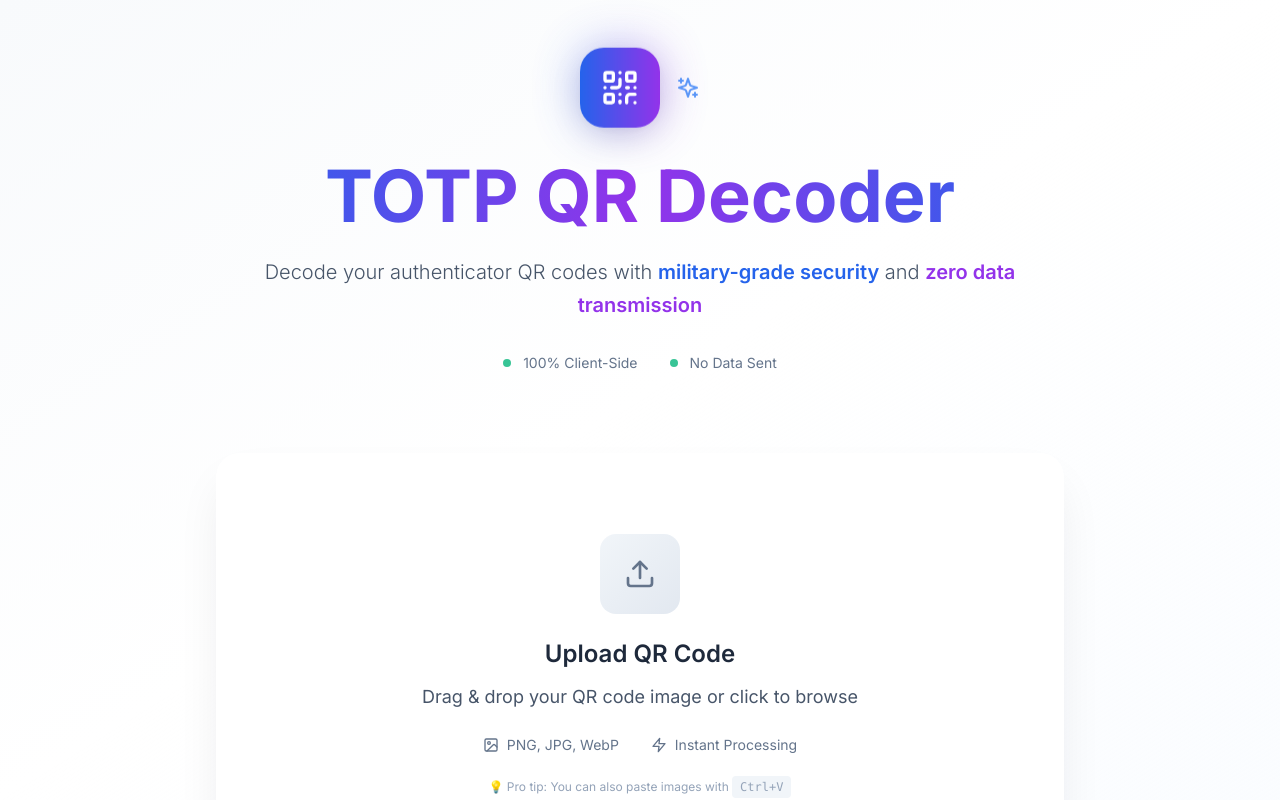
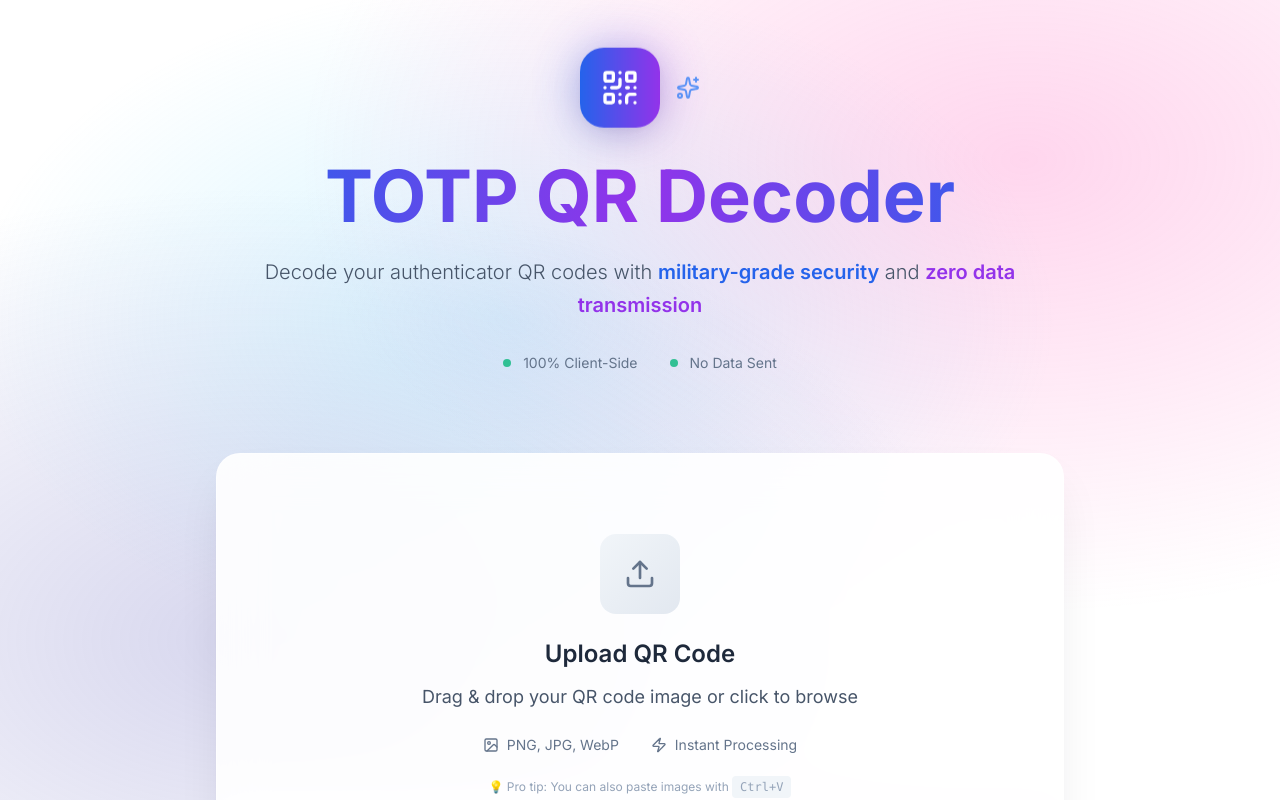
Before and after one commit to VizzleTF/TOTP_decoder, a React (Vite) app in the folder web/: page / in a window 1280 px wide. Shown: the top 800 px of the page. Built offline with nearby package versions, Linux system fonts and the light colour scheme.

Commit message:
✨ feat(web): upgrade dependencies and add dark theme support

```diff
--- a/web/index.html
+++ b/web/index.html
@@ -16,7 +16,13 @@
     if (isRussian) {
       document.title = 'TOTP QR Декодер';
     }
+
+    // Dark theme detection and setup
+    if (window.matchMedia('(prefers-color-scheme: dark)').matches) {
+      document.documentElement.classList.add('dark');
+    }
   </script>
+
 </head>
 
 <body>
--- a/web/src/components/ui/Card.tsx
+++ b/web/src/components/ui/Card.tsx
@@ -20,8 +20,7 @@ export const Card: React.FC<CardProps> = ({
         'rounded-3xl transition-all duration-300',
         {
           'glass-card-strong': variant === 'default',
-          'bg-gradient-to-br from-emerald-50/90 to-green-50/90 dark:from-emerald-900/30 dark:to-green-900/30 border border-emerald-200/60 dark:border-emerald-700/60 shadow-soft backdrop-blur-xl': variant === 'success',
-          'bg-gradient-to-br from-red-50/90 to-rose-50/90 dark:from-red-900/30 dark:to-rose-900/30 border border-red-200/60 dark:border-red-700/60 shadow-soft backdrop-blur-xl': variant === 'error',
+          'bg-gradient-to-br from-emerald-50/90 to-green-50/90 dark:from-slate-800/90 dark:to-slate-700/90 border border-emerald-200/60 dark:border-slate-600/60 shadow-soft backdrop-blur-xl': variant === 'success', 'bg-gradient-to-br from-red-50/90 to-rose-50/90 dark:from-red-900/30 dark:to-rose-900/30 border border-red-200/60 dark:border-red-700/60 shadow-soft backdrop-blur-xl': variant === 'error',
           'glass-card': variant === 'glass'
         },
         {
--- a/web/src/index.css
+++ b/web/src/index.css
@@ -21,17 +21,29 @@
 
   /* Light theme (default) */
   body {
-    @apply bg-gradient-to-br from-slate-50 via-white to-blue-50/30 text-slate-900;
+    @apply bg-gradient-to-br from-slate-50 to-slate-100 text-slate-900;
+    background-image:
+      radial-gradient(at 20% 80%, rgba(120, 119, 198, 0.3) 0px, transparent 50%),
+      radial-gradient(at 80% 20%, rgba(255, 119, 198, 0.3) 0px, transparent 50%),
+      radial-gradient(at 40% 40%, rgba(120, 219, 255, 0.3) 0px, transparent 50%);
   }
 
   /* Dark theme - premium colors */
+  .dark body {
+    @apply bg-gradient-to-br from-black to-slate-900 text-slate-100;
+    background-image:
+      radial-gradient(at 20% 80%, rgba(75, 85, 150, 0.6) 0px, rgba(0, 0, 0, 0.8) 50%),
+      radial-gradient(at 80% 20%, rgba(150, 75, 120, 0.6) 0px, rgba(0, 0, 0, 0.8) 50%),
+      radial-gradient(at 40% 40%, rgba(75, 150, 180, 0.6) 0px, rgba(0, 0, 0, 0.8) 50%);
+  }
+
   @media (prefers-color-scheme: dark) {
     body {
-      @apply bg-gradient-to-br from-slate-900 via-slate-800 to-slate-900 text-slate-100;
+      @apply bg-gradient-to-br from-black to-slate-900 text-slate-100;
       background-image:
-        radial-gradient(at 40% 20%, rgb(120, 119, 198, 0.3) 0px, transparent 50%),
-        radial-gradient(at 80% 0%, rgb(120, 119, 198, 0.2) 0px, transparent 50%),
-        radial-gradient(at 0% 50%, rgb(59, 130, 246, 0.2) 0px, transparent 50%);
+        radial-gradient(at 20% 80%, rgba(75, 85, 150, 0.6) 0px, rgba(0, 0, 0, 0.8) 50%),
+        radial-gradient(at 80% 20%, rgba(150, 75, 120, 0.6) 0px, rgba(0, 0, 0, 0.8) 50%),
+        radial-gradient(at 40% 40%, rgba(75, 150, 180, 0.6) 0px, rgba(0, 0, 0, 0.8) 50%);
     }
   }
 
@@ -115,15 +127,25 @@
 }
 
 @keyframes float {
-  0%, 100% { transform: translateY(0px); }
-  50% { transform: translateY(-10px); }
+
+  0%,
+  100% {
+    transform: translateY(0px);
+  }
+
+  50% {
+    transform: translateY(-10px);
+  }
 }
 
 @keyframes pulse-glow {
-  0%, 100% {
+
+  0%,
+  100% {
     box-shadow: 0 0 20px rgba(59, 130, 246, 0.3);
     transform: scale(1);
   }
+
   50% {
     box-shadow: 0 0 30px rgba(59, 130, 246, 0.5);
     transform: scale(1.02);
@@ -135,6 +157,7 @@
     opacity: 0;
     transform: translateY(30px);
   }
+
   to {
     opacity: 1;
     transform: translateY(0);
@@ -145,6 +168,7 @@
   from {
     opacity: 0;
   }
+
   to {
     opacity: 1;
   }
@@ -155,6 +179,7 @@
     opacity: 0;
     transform: scale(0.95);
   }
+
   to {
     opacity: 1;
     transform: scale(1);
```
Also changed, not shown: package.json (+4 -3 lines), web/package.json (+16 -16 lines), 2 other files (tests, documents, lock files or other folders).
